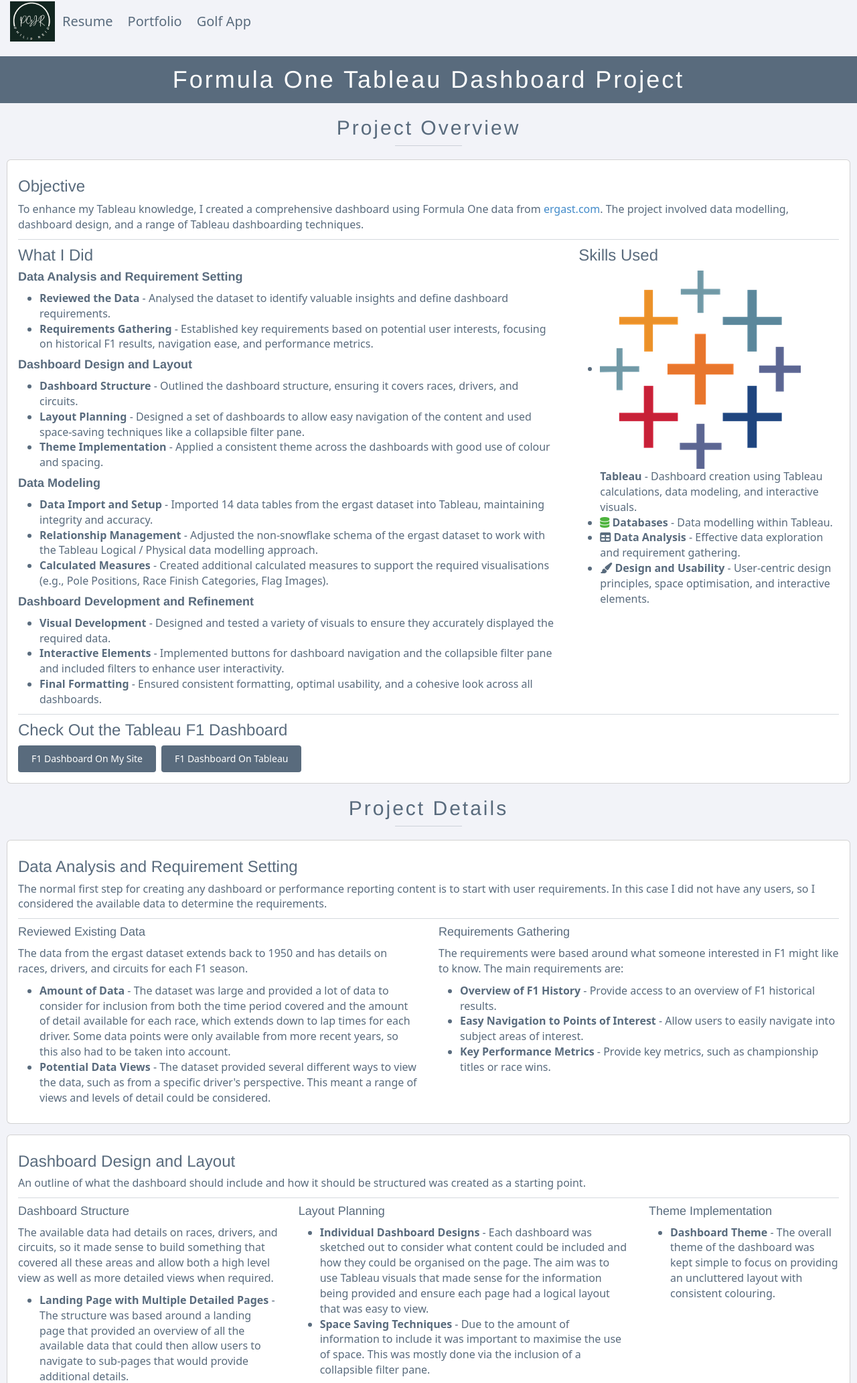
After one commit to philipgjreid/pgjr-site, a Django app: page /portfolio_tableau in a window 1280 px wide. The commit adds this page. Shown: the top 2065 px of the page at 67% size. Run offline with Django 5.2, Linux system fonts and the light colour scheme.

Commit message:
Updates for Tableau.

```diff
--- /dev/null
+++ b/resumeapp/templates/resumeapp/portfolio-tableau.html
@@ -0,0 +1,364 @@
+{% extends 'mainapp/base.html' %}
+{% load static %}
+
+{% block content %}
+
+<head>
+    <title>Tableau BI Dashboard</title>
+    <link href="{% static 'mainapp/css/styles.css' %}" rel="stylesheet" />
+</head>
+
+<style type="text/css">
+
+/* Custom styles for ul and li */
+.card-body ul {
+    color: #596b7d; /* Custom color for list text */
+}
+
+.card-body li {
+    color: #596b7d; /* Custom color for list items */
+}
+
+.card-body ul li::marker {
+    color: #596b7d; /* Custom color for bullet points */
+}
+
+.img-border {
+    border: 2px solid #596b7d; /* Adjust border width and color as needed */
+    padding: 5px; /* Optional padding within the border */
+    margin: 3px;
+}
+
+</style>
+
+
+<div class="section" id="projects">
+  <h1 class="heading-box">Formula One Tableau Dashboard Project</h1>
+</div>
+
+<div class="section" id="projects-subheading">
+  <h2>Project Overview</h2>
+  <hr style="height: 10px;">
+</div>
+
+<div class="col-12 mb-3">
+  <div class="card">
+    <div class="card-body">
+      <h3>Objective</h3>
+      <p class="card-text">To enhance my Tableau knowledge, I created a comprehensive dashboard using Formula One data from <a href="https://ergast.com/mrd/db/" target="_blank">ergast.com</a>. The project involved data modelling, dashboard design, and a range of Tableau dashboarding techniques.</p>
+      <hr>
+      <div class="row">
+        <div class="col-lg-8">
+          <h3>What I Did</h3>
+          <h4><strong>Data Analysis and Requirement Setting</strong></h4>
+            <ul>
+              <li><strong>Reviewed the Data</strong> - Analysed the dataset to identify valuable insights and define dashboard requirements.
+              </li>
+              <li><strong>Requirements Gathering</strong> - Established key requirements based on potential user interests, focusing on historical F1 results, navigation ease, and performance metrics.
+              </li>
+            </ul>
+          <h4><strong>Dashboard Design and Layout</strong></h4>
+            <ul>
+              <li><strong>Dashboard Structure</strong> - Outlined the dashboard structure, ensuring it covers races, drivers, and circuits.
+              </li>
+              <li><strong>Layout Planning</strong> - Designed a set of dashboards to allow easy navigation of the content and used space-saving techniques like a collapsible filter pane.
+              </li>
+              <li><strong>Theme Implementation</strong> - Applied a consistent theme across the dashboards with good use of colour and spacing.
+              </li>
+            </ul>
+
+
+          <h4><strong>Data Modeling</strong></h4>
+          <ul>
+            <li><strong>Data Import and Setup</strong> - Imported 14 data tables from the ergast dataset into Tableau, maintaining integrity and accuracy.
+            </li>
+            <li><strong>Relationship Management</strong> - Adjusted the non-snowflake schema of the ergast dataset to work with the Tableau Logical / Physical data modelling approach.
+            </li>
+            <li><strong>Calculated Measures</strong> - Created additional calculated measures to support the required visualisations (e.g., Pole Positions, Race Finish Categories, Flag Images).
+            </li>
+          </ul>
+
+
+          <h4><strong>Dashboard Development and Refinement</strong></h4>
+          <ul>
+            <li><strong>Visual Development</strong> - Designed and tested a variety of visuals to ensure they accurately displayed the required data.
+            </li>
+            <li><strong>Interactive Elements</strong> - Implemented buttons for dashboard navigation and the collapsible filter pane and included filters to enhance user interactivity.
+            </li>
+            <li><strong>Final Formatting</strong> - Ensured consistent formatting, optimal usability, and a cohesive look across all dashboards.
+            </li>
+          </ul>
+
+        </div>
+        <div class="col-lg-4">
+          <h3>Skills Used</h3>
+          <ul>
+            <li>
+              <img src="{% static 'resumeapp/assets/img/tableau-logo.png' %}" alt="Tableau Logo" class="icon-size-tableau-sm"> <strong>Tableau</strong> - Dashboard creation using Tableau calculations, data modeling, and interactive visuals.
+            </li>
+            <li class="dev-icons">
+              <i class="fas fa-database"></i> <strong>Databases</strong> - Data modelling within Tableau.
+            </li>
+            <li class="dev-icons">
+              <i class="fa fa-table"></i> <strong>Data Analysis</strong> - Effective data exploration and requirement gathering.
+            </li>
+            <li class="dev-icons">
+              <i class="fa fa-paint-brush"></i> <strong>Design and Usability</strong> - User-centric design principles, space optimisation, and interactive elements.
+            </li>
+          </ul>
+        </div>
+      </div>
+
+
+	<hr>
+	  <div class="row">
+        <div class="col-lg-12">
+          <h3>Check Out the Tableau F1 Dashboard</h3>
+			<div class="d-flex justify-content-start align-items-center" style="margin-top: 10px;">
+			    <a href="{% url 'portfolio-tableau-F1' %}" class="btn btn-default me-2" target="_blank">F1 Dashboard on my site</a>
+			    <a href="https://public.tableau.com/views/PGJR_F1_Dashboard/MainDashboard?:language=en-US&publish=yes&:sid=&:redirect=auth&:display_count=n&:origin=viz_share_link" class="btn btn-default" target="_blank">F1 Dashboard on Tableau</a>
+			</div>
+		</div>
+	  </div>
+
+
+    </div>
+  </div>
+</div>
+
+ <div class="section" id="projects-subheading">
+  <h2>Project Details</h2>
+  <hr style="height: 10px;">
+ </div>
+
+<!-- <div class="col-sm-12 mb-3 mb-sm-0"> -->
+<div class="col-12 mb-3">
+  <div class="card">
+    <div class="card-body">
+      <div class="d-flex align-items-center">
+        <h3 class="card-title">Data Analysis and Requirement Setting</h3>
+      </div>
+        <p class="card-text">The normal first step for creating any dashboard or performance reporting content is to start with user requirements. In this case I did not have any users, so I considered the available data to determine the requirements.</p>
+      <hr>
+      <div class="row">
+        <div class="col-lg-6">
+          <h4>Reviewed Existing Data</h4>
+          <p>The data from the ergast dataset extends back to 1950 and has details on races, drivers, and circuits for each F1 season.</p>
+          <ul>
+              <li><strong>Amount of Data</strong> - The dataset was large and provided a lot of data to consider for inclusion from both the time period covered and the amount of detail available for each race, which extends down to lap times for each driver. Some data points were only available from more recent years, so this also had to be taken into account.</li>
+              <li><strong>Potential Data Views</strong> - The dataset provided several different ways to view the data, such as from a specific driver's perspective. This meant a range of views and levels of detail could be considered.</li>
+          </ul>
+        </div>
+        <div class="col-lg-6">
+          <h4>Requirements Gathering</h4>
+          <p>The requirements were based around what someone interested in F1 might like to know. The main requirements are:</p>
+          <ul>
+              <li><strong>Overview of F1 History</strong> - Provide access to an overview of F1 historical results.</li>
+              <li><strong>Easy Navigation to Points of Interest</strong> - Allow users to easily navigate into subject areas of interest.</li>
+              <li><strong>Key Performance Metrics</strong> - Provide key metrics, such as championship titles or race wins.</li>
+          </ul>
+        </div>
+      </div>
+    </div>
+  </div>
+</div>
+
+
+<!-- <div class="col-sm-12 mb-3 mb-sm-0"> -->
+<div class="col-12 mb-3">
+  <div class="card">
+    <div class="card-body">
+      <div class="d-flex align-items-center">
+        <h3 class="card-title">Dashboard Design and Layout</h3>
+      </div>
+      <p class="card-text">An outline of what the dashboard should include and how it should be structured was created as a starting point.</p>
+      <hr>
+      <div class="row">
+        <div class="col-lg-4">
+          <h4>Dashboard Structure</h4>
+          <p>The available data had details on races, drivers, and circuits, so it made sense to build something that covered all these areas and allow both a high level view as well as more detailed views when required.</p>
+          <ul>
+            <li><strong>Landing Page with Multiple Detailed Pages</strong> - The structure was based around a landing page that provided an overview of all the available data that could then allow users to navigate to sub-pages that would provide additional details.</li>
+          </ul>
+        </div>
+        <div class="col-lg-5">
+          <h4>Layout Planning</h4>
+          <ul>
+            <li><strong>Individual Dashboard Designs</strong> - Each dashboard was sketched out to consider what content could be included and how they could be organised on the page. The aim was to use Tableau visuals that made sense for the information being provided and ensure each page had a logical layout that was easy to view.</li>
+
+            <li><strong>Space Saving Techniques</strong> - Due to the amount of information to include it was important to maximise the use of space. This was mostly done via the inclusion of a collapsible filter pane.
+            </li>
+          </ul>
+        </div>
+        <div class="col-lg-3">
+          <h4>Theme Implementation</h4>
+          <ul>
+              <li><strong>Dashboard Theme</strong> - The overall theme of the dashboard was kept simple to focus on providing an uncluttered layout with consistent colouring.</li>
+          </ul>
+        </div>
+      </div>
+    </div>
+  </div>
+</div>
+
+<!-- <div class="col-sm-12 mb-3 mb-sm-0"> -->
+<div class="col-12 mb-3">
+  <div class="card">
+    <div class="card-body">
+      <div class="d-flex align-items-center">
+        <h3 class="card-title">Data Modelling</h3>
+      </div>
+      <p class="card-text">The ergast dataset came with its own data model, so that made the initial set up much easier. The data model consists of 14 tables.</p>
+      <hr>
+      <div class="row">
+        <div class="col-lg-6">
+          <h4>Data Import and Setup</h4>
+          <p>The 14 data tables were imported into Tableau were not all used in the dashboard due to the tables not strictly following a snowflake schema.</p>
+            <ul>
+              <li><strong>Model Imported Data</strong> - 10 of the 14 data tables were modelled using the Tableau Logical and Physical layer approach. Tableau requires a star or snowflake schema, i.e. start with fact tables and link to dimension tables with downstream tables only having one relationship to a higher table. The F1 dataset did not hold to this, so a partial data model compared to the original was created.</li>
+              <li><strong>Relationship Management</strong> - The Tableau Logical layer does not work like traditional models, like what would be found in Power BI. Following the rule of keeping fact tables on the left and dimension tables on the right I was able to create a model that allowed me to create most of the content I required.</li>
+            </ul>
+        </div>
+        <div class="col-lg-6">
+          <h4>Calculated Measures</h4>
+          <p>To support the visuals that needed to be created a range of additional calculated measures were created. The sorts of things created were:</p>
+            <ul>
+              <li><strong>Pole Positions</strong> - A countnew column in the qualifying table to denote the pole position so this could be easily filtered for in visuals.</li>
+              <li><strong>Race Finish Categories</strong> - Several measures to help group race finishes into wins, podiums, top tens, finishes and DNFs. These worked in conjunction with other calculated measures to make categorised counts easy to create.</li>
+              <li><strong>Flag Images</strong> - To include flags in the dashboard a calculated measure was created to reference flag images from <a href="https://flagpedia.net/" target="_blank">flagpedia.net</a>.</li>
+            </ul>
+        </div>
+      <hr>
+        <div class="row">
+          <div class="col-lg-6">
+            <h4><a href="https://ergast.com/images/ergast_db.png" target="_blank">Ergast Data Model</a></h4>
+            <a href="https://ergast.com/images/ergast_db.png" target="_blank">
+              <img src="{% static 'resumeapp/assets/img/ergastdatamodel.png' %}" class="img-fluid img-border" alt="Ergast Data Model">
+            </a>
+          </div>
+          <div class="col-lg-6">
+            <h4>Tableau Data Model</h4>
+              <img src="{% static 'resumeapp/assets/img/tableaudatamodel.png' %}" class="img-fluid img-border" alt="Tableau Data Model">
+          </div>
+        </div>
+    </div>
+  </div>
+</div>
+
+<!-- <div class="col-sm-12 mb-3 mb-sm-0"> -->
+<div class="col-12 mb-3">
+  <div class="card">
+    <div class="card-body">
+      <div class="d-flex align-items-center">
+        <h3 class="card-title">Dashboard Development and Refinement</h3>
+      </div>
+        <p class="card-text">The dashboard content was developed and iterated until the technical content was working and then the final formatting was touched up.</p>
+      <hr>
+      <div class="row">
+        <div class="col-lg-6">
+          <h4>Refining Dashboard Content</h4>
+          <p>The visuals for the dashboard all required some form of technical development and testing. With a range of techniques being used, each one needed to be set up and tested and could then be reused as required across the dashboard.</p>
+          <ul>
+              <li><strong>Visual Data</strong> - Each visual required a certain value or set of values to be displayed. This required a mix of measures and filters to ensure each visual displayed the correct values.</li>
+              <li><strong>Changing Views Buttons</strong> - The collapsible filter pane and page navigation were creating using buttons and dashboard layout options.</li>
+          </ul>
+        </div>
+        <div class="col-lg-6">
+          <h4>Final Formatting</h4>
+          <p>The final step was to make small adjustments to the look and feel of the dashboard to optimise usability. This is where having clear requirements and a good initial design makes it easier to assess if the final product is where it needs to be. Typically users or customers would be consulted through the entire design and development process and their feedback would help confirm what good looks like. In my case, it was just me so the final product is simply an example of what can be created.</p>
+          <ul>
+              <li><strong>Formatting</strong> - Getting all of the visuals to display with consistent fonts, sizing and spacing. This is important to make sure the dashboard is consistent and users can get used to similar design features.</li>
+              <li><strong>Usability</strong> - A review of how a user would navigate around and likely use the dashboard to make sure it makes sense and is easy to use. This is where user feedback would allow a better product to be designed.</li>
+          </ul>
+        </div>
+      </div>
+    </div>
+  </div>
+</div>
+
+
+<!-- <div class="col-sm-12 mb-3 mb-sm-0"> -->
+<div class="col-12 mb-3">
+  <div class="card">
+    <div class="card-body">
+      <div class="d-flex align-items-center">
+        <h3 class="card-title">Final Result</h3>
+      </div>
+      <p class="card-text">The Formula One Dashboard consists of 5 dashboards to allow users to drill into the data as they see fit.</p>
+      <p>The best way to see the result is to go and check out the dashboard.</p>
+      	<div class="d-flex justify-content-start align-items-center" style="margin-top: 10px;">
+		   <a href="{% url 'portfolio-tableau-F1' %}" class="btn btn-default me-2" target="_blank">F1 Dashboard on my site</a>
+		</div> <br>
+
+
+    <hr>
+      <div class="row">
+        <div class="col-lg-3">
+          <h4>Main Dashboard</h4>
+            <p>The landing page for the dashboard provides:</p>
+              <ul>
+                <li><strong>Championship Result Tables</strong> - Tables for both the driver and constructor champions for each year.</li>
+                <li><strong>Circuit Map</strong> - A map of all the circuits that have been raced at.</li>
+                <li><strong>Driver Grand Prix Appearances</strong> - A chart showing the results for all drivers.</li>
+              </ul>
+              <br>
+        </div>
+
+        <div class="col-lg-3">
+          <h4>Common Features</h4>
+            <p>There are also other features that appear on all dashboards:</p>
+              <ul>
+                <li><strong>Dashboard Navigation</strong> - There are dashboard navigation buttons in the header bar to allow a user to move around dashboards.</li>
+                <li><strong>Collapsible Filter Pane</strong> - The filter pane is on the right side and is collapsed until the filter button is selected and can then be hidden with a close button.</li>
+              </ul>
+        </div>
+
+        <div class="col-lg-3">
+          <h4>Drivers Dashboard</h4>
+          <p>An overview of all drivers that provides:</p>
+              <ul>
+              	<li><strong>Driver Nationalities</strong> - A bar chart to display the nationalities of all F1 drivers.</li>
+              	<li><strong>Driver Longevity</strong> - A histogram to show how many races drivers have competed in.</li>
+                <li><strong>Result Tables</strong> - Two tables for grand prix results and sprint race results for all drivers. The key metrics are provided and can be used to sort the lists.</li>
+              </ul>
+        </div>
+
+        <div class="col-lg-3">
+          <h4>Driver Details</h4>
+            <p>A page where one driver can be selected at a time to view their career in more detail.</p>
+              <ul>
+                <li><strong>Driver Drop-down Selector</strong> - Drop-down selector for the driver that then returns their nationality, age, and the first and most recent years racing in F1.</li>
+                <li><strong>Race History Charts</strong> - A race history stacked column chart to show the finishes in each year and a line chart to show the average points and average finish position in each year.</li>
+                <li><strong>Additional Driver Stats</strong> - Bar charts to display the average finish at each circuit to show a drivers favourite circuits and a detailed breakdown of reasons for not finishing races.</li>
+              </ul>
+        </div>
+      </div>
+
+ <hr>
+      <div class="row">
+        <div class="col-lg-3">
+          <h4>Constructors Dashboard</h4>
+            <p>An overview of all constructors that provides:</p>
+              <ul>
+                <li><strong>Constructor Grand Prix Results</strong> - A chart and a table to provide a breakdown of results.</li>
+                <li><strong>Constructor Championships</strong> - A treemap or heatmap chart for all constructors based on how many championships they have won.</li>
+                <li><strong>Constructor Nationalities</strong> - A bar chart of constructors by nationality.</li>
+              </ul>
+              <br>
+        </div>
+
+        <div class="col-lg-3">
+          <h4>Circuits Dashboard</h4>
+            <p>An overview of all circuits that provides:</p>
+              <ul>
+              	<li><strong>Circuit Map</strong> - The same map visual from the Main Dashboard as a reference point for the circuits.</li>
+                <li><strong>Fastest Lap Details</strong> - A table of the available fastest lap details for each circuit.</li>
+                <li><strong>Circuit Grand Prix History</strong> - A char to display which years each circuit was raced at in F1. The tooltip that appears when the chart is hovered over summarises the details and also has a link to the wikipedia page for the circuit.</li>
+              </ul>
+        </div>
+      </div>
+    </div>
+  </div>
+</div>
+
+{% endblock %}
--- a/resumeapp/urls.py
+++ b/resumeapp/urls.py
@@ -10,4 +10,6 @@
 	path('portfolio_website', views.portfolio_website, name='portfolio-website'),
 	path('portfolio_powerapps', views.portfolio_powerapps, name='portfolio-powerapps'),
 	path('portfolio_powerbi', views.portfolio_powerbi, name='portfolio-powerbi'),
+	path('portfolio_tableau', views.portfolio_tableau, name='portfolio-tableau'),
+	path('portfolio_tableau_F1', views.portfolio_tableau_F1, name='portfolio-tableau-F1'),
 ]
--- a/resumeapp/views.py
+++ b/resumeapp/views.py
@@ -20,3 +20,9 @@
 
 def portfolio_powerbi(request):
 	return render(request, 'resumeapp/portfolio-powerbi.html', {})
+
+def portfolio_tableau(request):
+	return render(request, 'resumeapp/portfolio-tableau.html', {})
+
+def portfolio_tableau_F1(request):
+	return render(request, 'resumeapp/portfolio-tableau-F1.html', {})
```
Also changed, not shown: mainapp/static/mainapp/css/styles.css (+11 -1 lines), resumeapp/templates/resumeapp/portfolio-powerbi.html (+2 -8 lines), resumeapp/templates/resumeapp/portfolio-tableau-F1.html (added, +1 -0 lines), resumeapp/templates/resumeapp/portfolio.html (+43 -22 lines), resumeapp/static/resumeapp/assets/img/tableaudatamodel.png (added).
